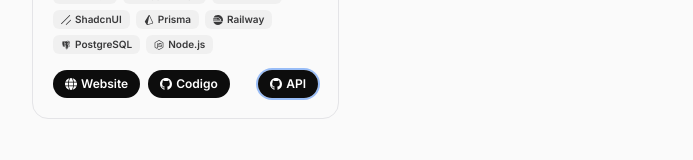
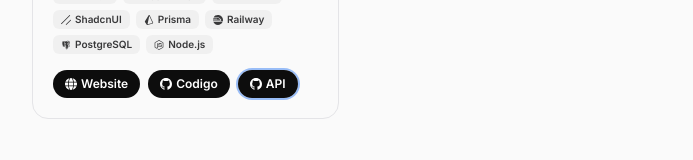
Before and after one commit to Cassiollopes/portfolio, a Next.js app: page / in a window 1280 px wide. Shown: the part 1799-1959 px from the top of the page, without its empty margins (293-986 px from the left). Built offline with nearby package versions, Linux system fonts and the light colour scheme.

Commit message:
modified:   src/components/project-card.tsx

```diff
--- a/src/components/project-card.tsx
+++ b/src/components/project-card.tsx
@@ -92,7 +92,7 @@
             </div>
           ))}
         </div>
-        <div className="flex items-center gap-2">
+        <div className="flex items-center gap-2 flex-wrap">
           {cardOptions.map((option, i) => (
             <Link
               href={
@@ -107,7 +107,7 @@
               className={`${
                 option.label === "API" && !apiLink ? "hidden" : ""
               } ${
-                option.label === "API" ? "ml-auto ring-2" : ""
+                option.label === "API" ? "ring-2" : ""
               } flex items-center gap-1 text-xs max-md:text-[15px] text-white dark:text-black bg-black/95 dark:bg-white/95 p-1.5 px-3 rounded-full group hover:opacity-70 transition-all cursor-pointer font-semibold`}
             >
               {option.icon}
```
